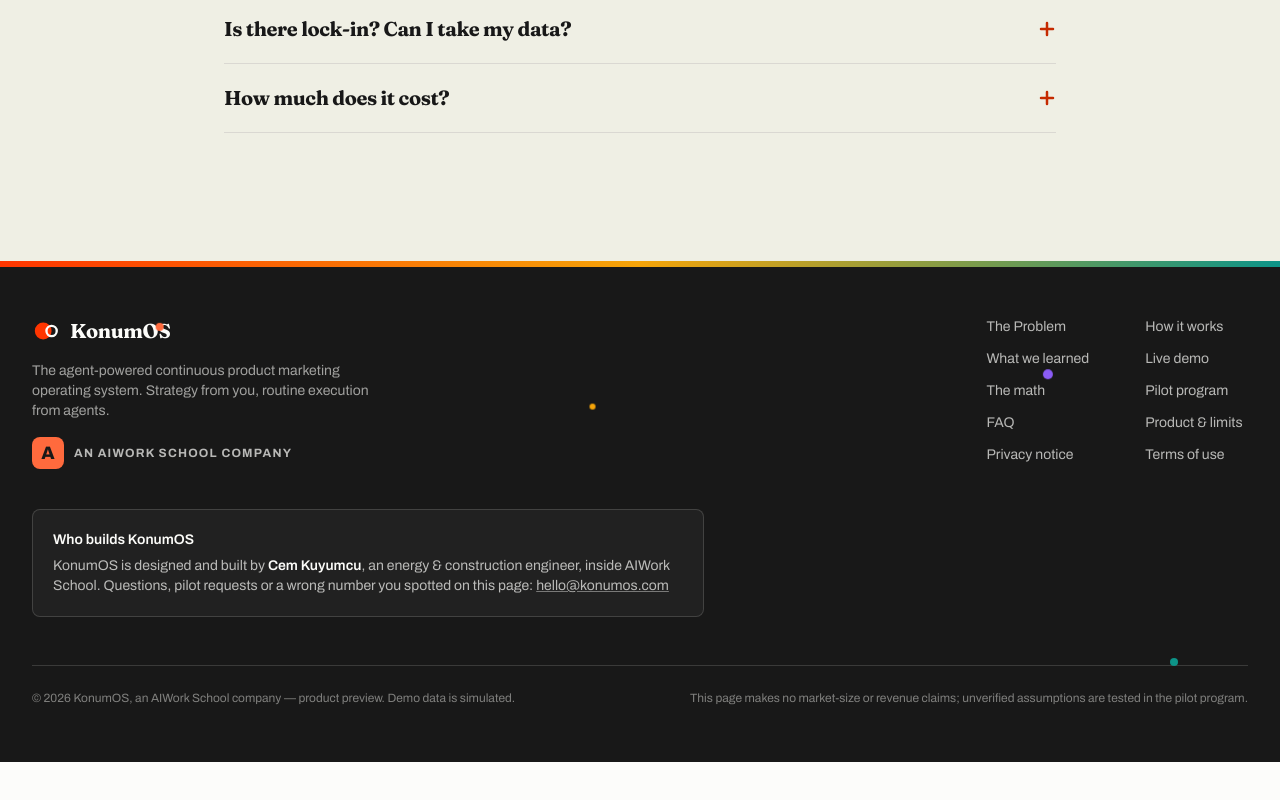
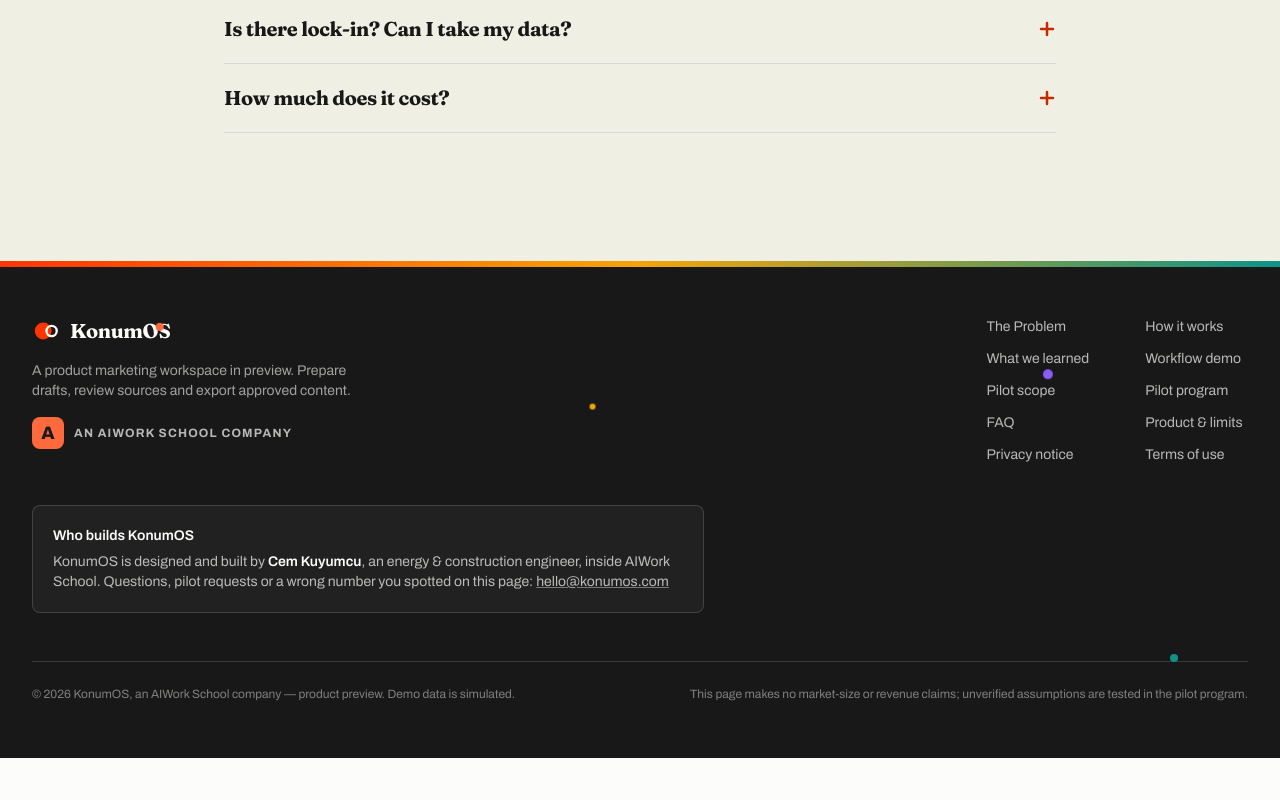
Before and after one commit to ckuyumcu/konum, a React (Vite) app: page / in a window 1280 px wide. Shown: the part 9505-10305 px from the top of the page. Built offline with nearby package versions, Linux system fonts and the light colour scheme.

Commit message:
fix: clarify customer readiness in Footer.tsx

```diff
--- a/src/sections/Footer.tsx
+++ b/src/sections/Footer.tsx
@@ -19,7 +19,7 @@ export default function Footer() {
               <span className="font-display font-bold text-xl">KonumOS</span>
             </div>
             <p className="text-sm text-[#fcfcf9]/60 max-w-[42ch]">
-              The agent-powered continuous product marketing operating system. Strategy from you, routine execution from agents.
+              A product marketing workspace in preview. Prepare drafts, review sources and export approved content.
             </p>
             <div className="mt-4">
               <AwsMark accent="#ff6a3d" ink="#181818" dark text="An AIWork School company" />
@@ -29,8 +29,8 @@ export default function Footer() {
             <a href="#problem" className="text-[#fcfcf9]/70 hover:text-[#fcfcf9] transition-colors duration-150">The Problem</a>
             <a href="#how" className="text-[#fcfcf9]/70 hover:text-[#fcfcf9] transition-colors duration-150">How it works</a>
             <a href="#teardown" className="text-[#fcfcf9]/70 hover:text-[#fcfcf9] transition-colors duration-150">What we learned</a>
-            <a href="#demo" className="text-[#fcfcf9]/70 hover:text-[#fcfcf9] transition-colors duration-150">Live demo</a>
-            <a href="#math" className="text-[#fcfcf9]/70 hover:text-[#fcfcf9] transition-colors duration-150">The math</a>
+            <a href="#demo" className="text-[#fcfcf9]/70 hover:text-[#fcfcf9] transition-colors duration-150">Workflow demo</a>
+            <a href="#math" className="text-[#fcfcf9]/70 hover:text-[#fcfcf9] transition-colors duration-150">Pilot scope</a>
             <a href="#pilot" className="text-[#fcfcf9]/70 hover:text-[#fcfcf9] transition-colors duration-150">Pilot program</a>
             <a href="#faq" className="text-[#fcfcf9]/70 hover:text-[#fcfcf9] transition-colors duration-150">FAQ</a>
             <a href="/about.html" className="text-[#fcfcf9]/70 hover:text-[#fcfcf9] transition-colors duration-150">Product &amp; limits</a>
```
